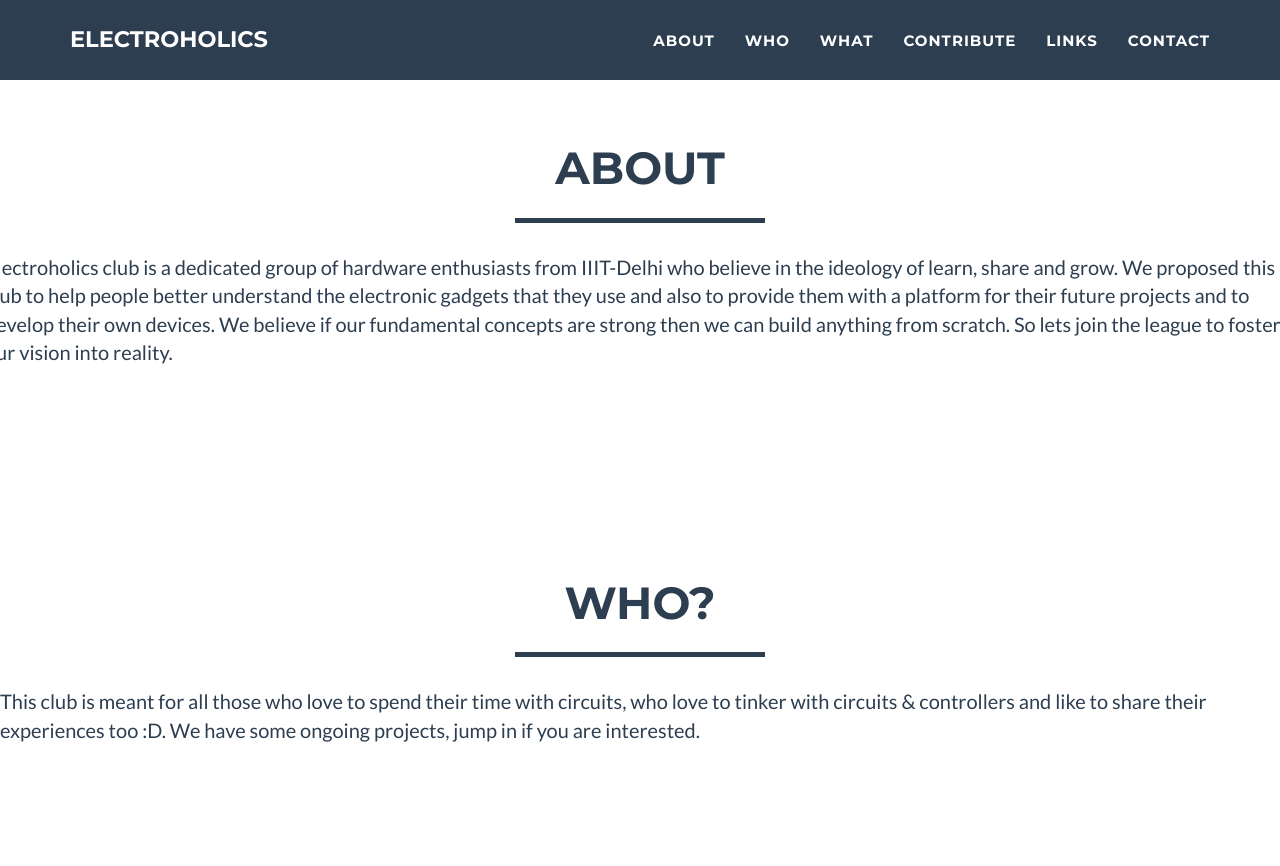
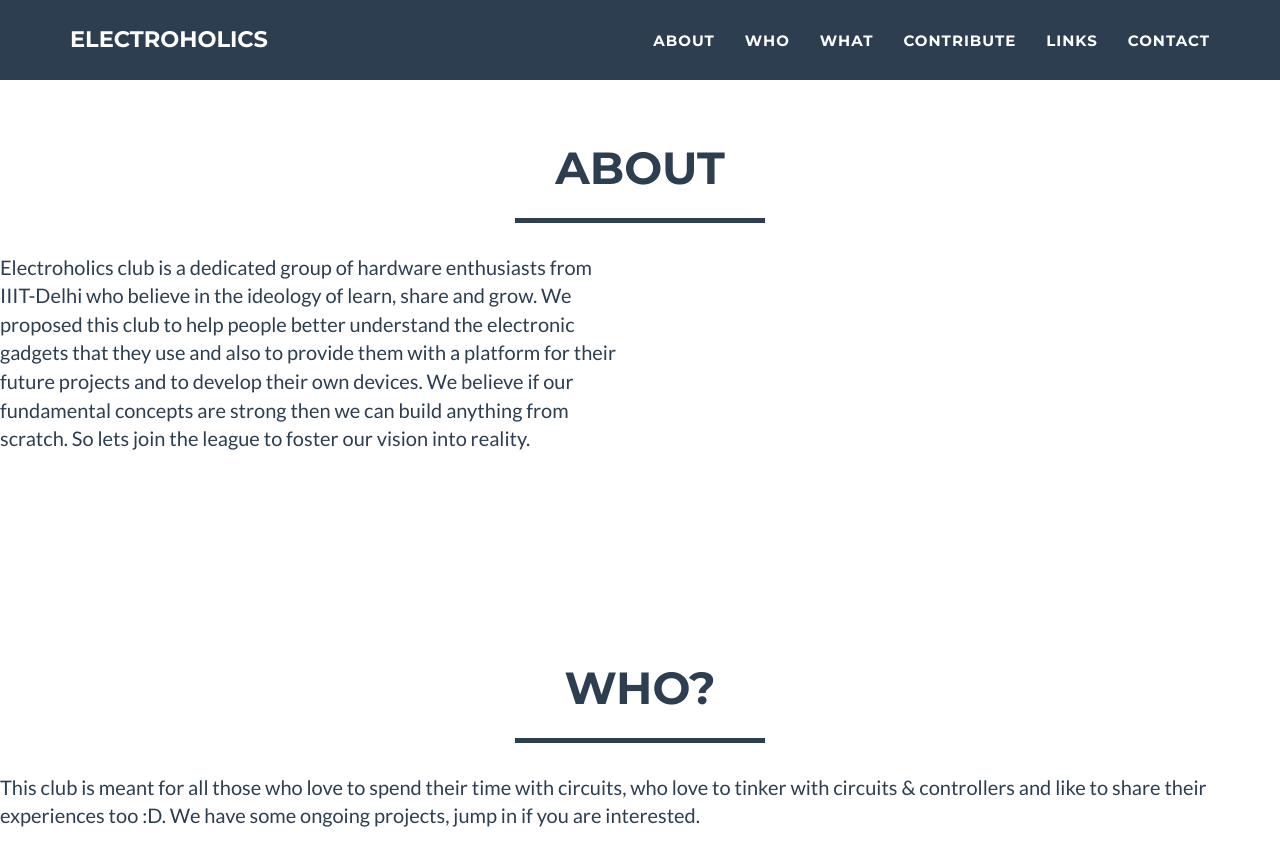
Before and after one commit to Electroholics/previous-website, a Jekyll site: the page built from index.html, in a window 1280 px wide and 900 px high, scrolled down 732 px. Shown: the top 866 px of the window. Built offline with Jekyll 4.4.1, drawn with Linux system fonts in a browser that asks for light colours.

Commit message:
changing styling of text 8

```diff
--- a/_includes/portfolio_grid.html
+++ b/_includes/portfolio_grid.html
@@ -7,7 +7,7 @@
                 <hr class="star-primary">
                 </div>
                 <div class="row">
-                <div class=".col-md-6">
+                <div class="col-md-6">
                  <p>Electroholics club is a dedicated group of hardware enthusiasts from IIIT-Delhi who believe in the ideology of learn, share and grow. We proposed this club to help people better understand the electronic gadgets that they use and also to provide them with a platform for their future projects and to develop their own devices. We believe if our fundamental concepts are strong then we can build anything from scratch. So lets join the league to foster our vision into reality.</p>
                  </div>
                  </div>
```
